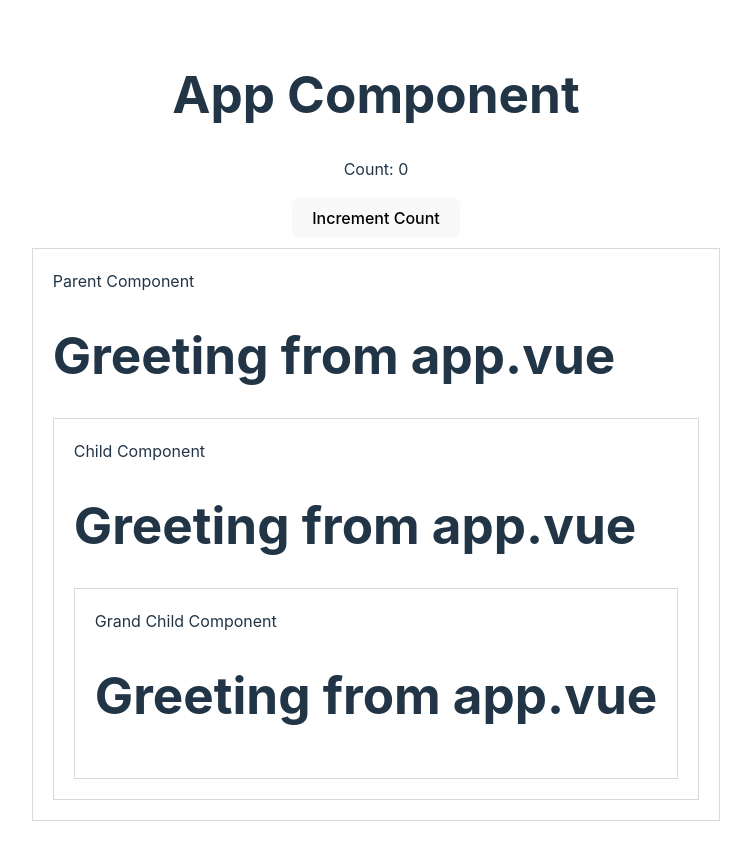
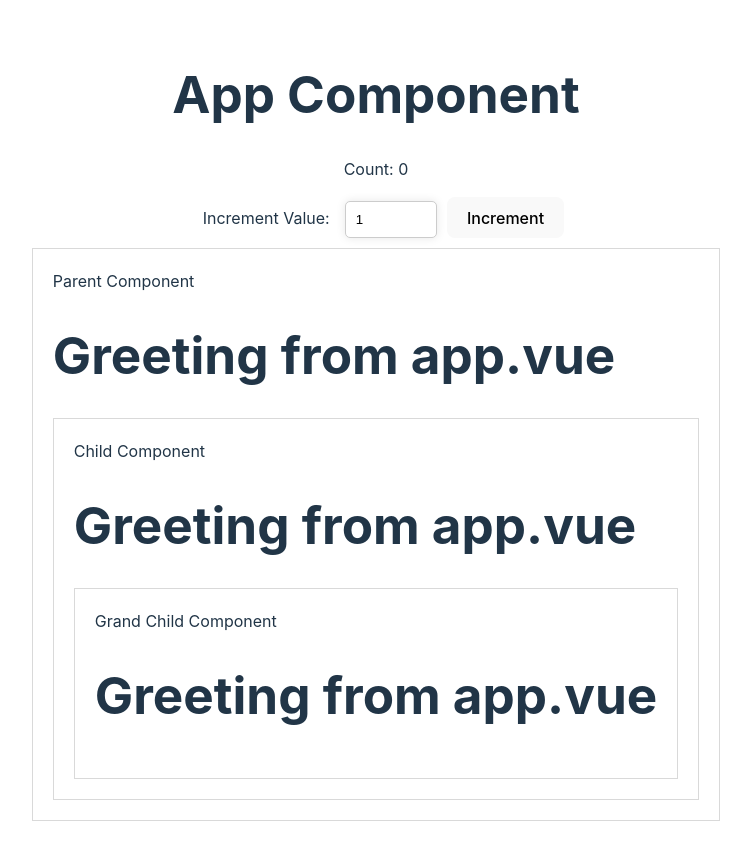
Before and after one commit to aumanoj/vue3-build-composition, a Vue app: page / in a window 1280 px wide. Shown: the whole page, without its empty margins (264-1015 px from the left). Built offline with nearby package versions, Linux system fonts and the light colour scheme.

Commit message:
updated counter component and omitt the semi colon

```diff
--- a/src/App.vue
+++ b/src/App.vue
@@ -1,18 +1,16 @@
 <template>
   <h1>App Component</h1>
-  <!-- Count sample  -->
-  <p>Count: {{ count }}</p>
-  <button @click="count++">Increment Count</button>
+  <!-- Counter sample  -->
+  <Counter/>
   <!-- Included Parent component-->
   <GreetingParent />
 </template>
 
 <script setup>
-import { provide,ref } from 'vue';
-import {  } from 'vue';
-import GreetingParent from './components/GreetingParent.vue';
-  const count = ref(0);
+  import { provide } from 'vue'
+  import Counter from './components/Counter.vue'
+  import GreetingParent from './components/GreetingParent.vue'
   const parentMessage = 'Greeting from app.vue'
   /* Provide used for the direct data pass to grand child */
-  provide('parentMessage', parentMessage);
+  provide('parentMessage', parentMessage)
 </script>
--- /dev/null
+++ b/src/components/Counter.vue
@@ -0,0 +1,30 @@
+<template>
+  <p>Count: {{ count }}</p>
+  <label for="increment">Increment Value:</label>
+  <input type="number" id="increment" v-model="incrementValue" />
+  <button @click="incrementCounter(incrementValue)">Increment</button>
+</template>
+<script setup>
+  import {ref} from 'vue'
+  const count = ref(0)
+  const incrementValue = ref(1)
+  const incrementCounter = (value)  =>{
+    count.value += parseInt(value)
+  }
+</script>
+<style scoped>
+label{
+    padding: 15px;
+}
+button{
+    margin-left: 10px;
+}
+input {
+  width: 70px;
+  margin: 10 auto;
+  padding: 10px;
+  border: 1px solid #ccc;
+  border-radius: 5px;
+  box-shadow: 0px 0px 10px rgba(0, 0, 0, 0.1);
+}
+</style>
--- a/src/components/GreetingGrandChild.vue
+++ b/src/components/GreetingGrandChild.vue
@@ -6,7 +6,7 @@
 </template>
 
 <script setup>
-  import { inject } from 'vue';
+  import { inject } from 'vue'
   /* Catch the provide data from grand parent component */
-  const parentMessage = inject('parentMessage');
+  const parentMessage = inject('parentMessage')
 </script>
```
Also changed, not shown: src/components/GreetingChild.vue (+8 -8 lines), src/components/GreetingParent.vue (+8 -8 lines).
